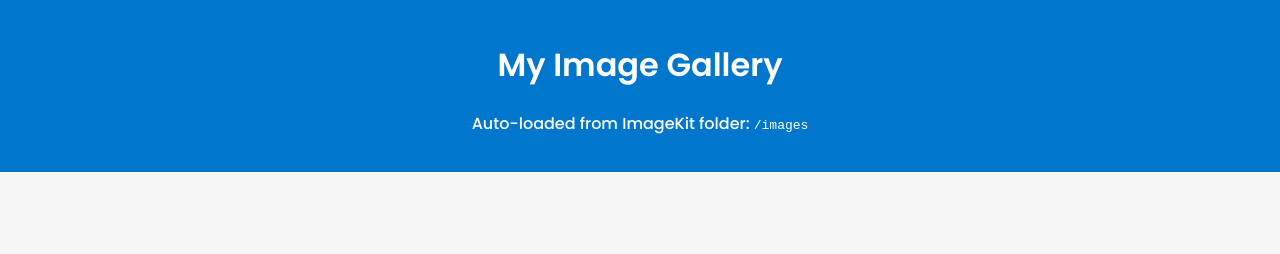
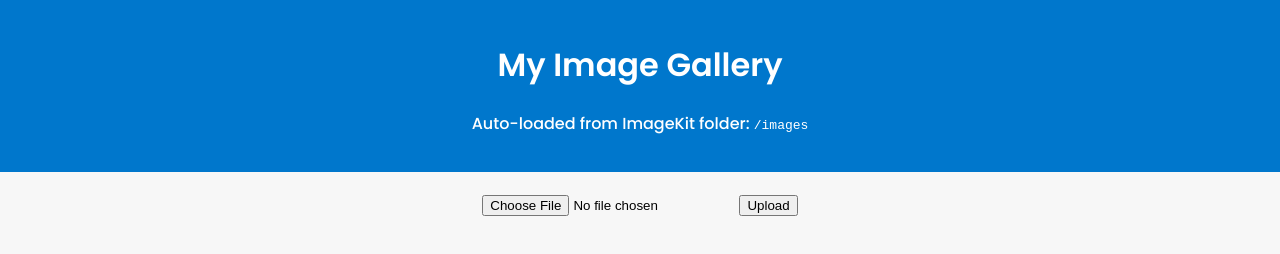
Before and after one commit to Jun333d/gellary, a plain HTML site: page gallery.html in a window 1280 px wide. Drawn offline with nearby package versions, Linux system fonts and the light colour scheme; no server answers.

Commit message:
Update gallery.html

```diff
--- a/gallery.html
+++ b/gallery.html
@@ -52,30 +52,64 @@
     <h1>My Image Gallery</h1>
     <p>Auto-loaded from ImageKit folder: <code>/images</code></p>
   </header>
+<div class="upload-box" style="text-align:center; margin: 20px;">
+  <input type="file" id="uploadInput" accept="image/*">
+  <button onclick="uploadImage()">Upload</button>
+  <p id="uploadStatus" style="margin-top: 10px;"></p>
+</div>
 
  <div class="gallery" id="gallery"></div>
 
 <script>
-  fetch("/.netlify/functions/list-images")
-    .then((res) => res.json())
-    .then((files) => {
-      const gallery = document.getElementById("gallery");
-      files.forEach((file) => {
-        if (file.type === "file") {
+  function uploadImage() {
+    const input = document.getElementById("uploadInput");
+    const status = document.getElementById("uploadStatus");
+
+    if (!input.files.length) {
+      status.textContent = "Please select a file.";
+      return;
+    }
+
+    const file = input.files[0];
+    const reader = new FileReader();
+
+    reader.onload = function (e) {
+      const base64File = e.target.result;
+
+      fetch("/.netlify/functions/upload-image", {
+        method: "POST",
+        headers: {
+          "Content-Type": "application/json",
+        },
+        body: JSON.stringify({
+          file: base64File,
+          fileName: file.name,
+        }),
+      })
+      .then((res) => res.json())
+      .then((data) => {
+        if (data.url) {
+          status.textContent = "Upload successful!";
+          const gallery = document.getElementById("gallery");
           const img = document.createElement("img");
-          img.src = file.url;
+          img.src = data.url;
           img.alt = file.name;
           img.style.width = "100%";
           img.style.borderRadius = "12px";
-          img.style.boxShadow = "0 8px 20px rgba(0, 0, 0, 0.1)";
+          img.style.boxShadow = "0 8px 20px rgba(0,0,0,0.1)";
           img.style.objectFit = "cover";
-          gallery.appendChild(img);
+          gallery.prepend(img); // show at top
+        } else {
+          status.textContent = "Upload failed.";
         }
+      })
+      .catch(() => {
+        status.textContent = "Error uploading file.";
       });
-    })
-    .catch((err) => {
-      console.error("Failed to load images:", err);
-    });
+    };
+
+    reader.readAsDataURL(file);
+  }
 </script>
 
 </body>
```
